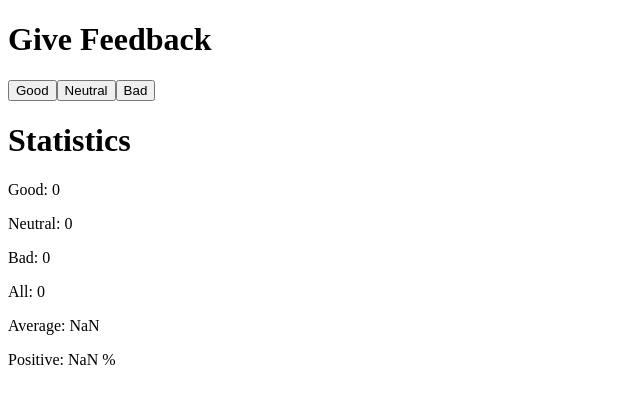
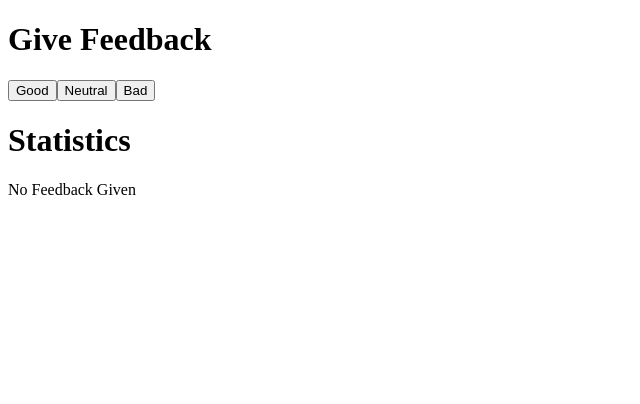
Before and after one commit to soumyadipsaha/fso, a React (Vite) app in the folder part1/unicafe/: page / in a window 1280 px wide. Shown: the top 404 px of the page, without its empty margins (0-640 px from the left). Built offline with nearby package versions, Linux system fonts and the light colour scheme.

Commit message:
1.9 added conditional rendering

```diff
--- a/part1/unicafe/src/App.jsx
+++ b/part1/unicafe/src/App.jsx
@@ -14,12 +14,14 @@ const App = () => {
     return(
       <>
       <h1>Statistics</h1>
-      <p>Good: {good}</p>
+      {good+bad+neutral === 0? (<p>No Feedback Given</p>) :(  <><p>Good: {good}</p>
       <p>Neutral: {neutral}</p>
       <p>Bad: {bad}</p>
       <p>All: {good+neutral+bad}</p>
       <p>Average: {(good-bad)/(good+neutral+bad)}</p>
-      <p>Positive: {(good/(good+neutral+bad))*100} %</p>
+      <p>Positive: {(good/(good+neutral+bad))*100} %</p></>)}
+
+
       </>
     )
 
```
